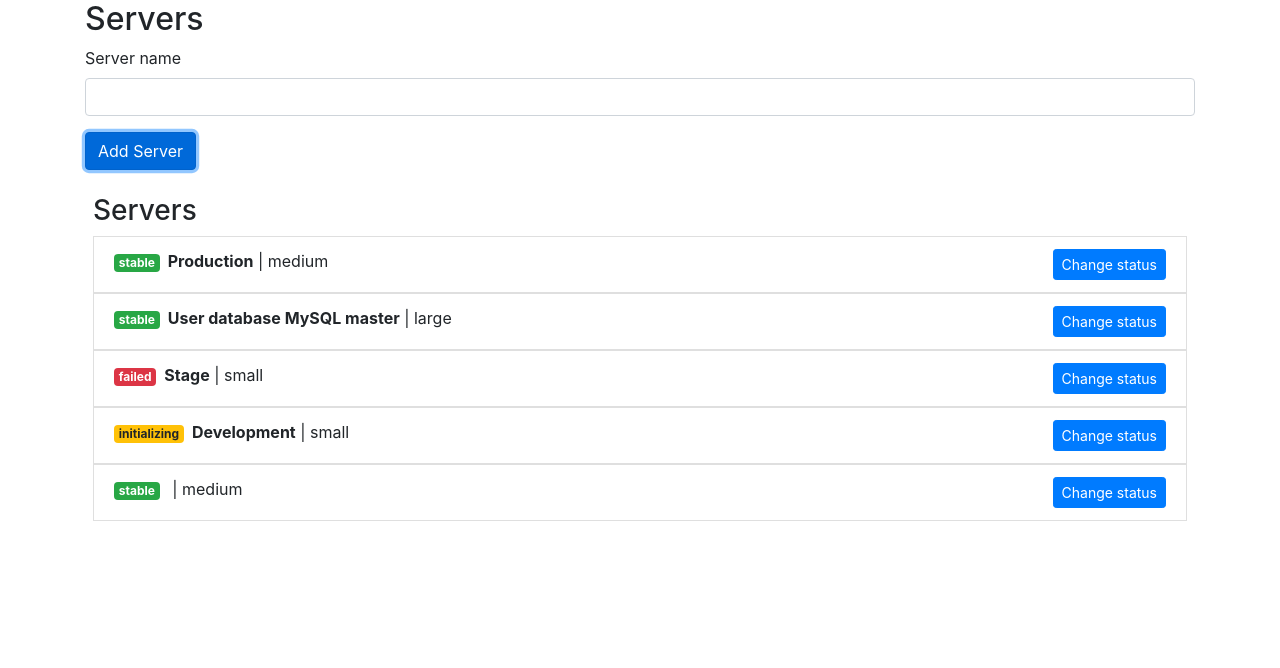
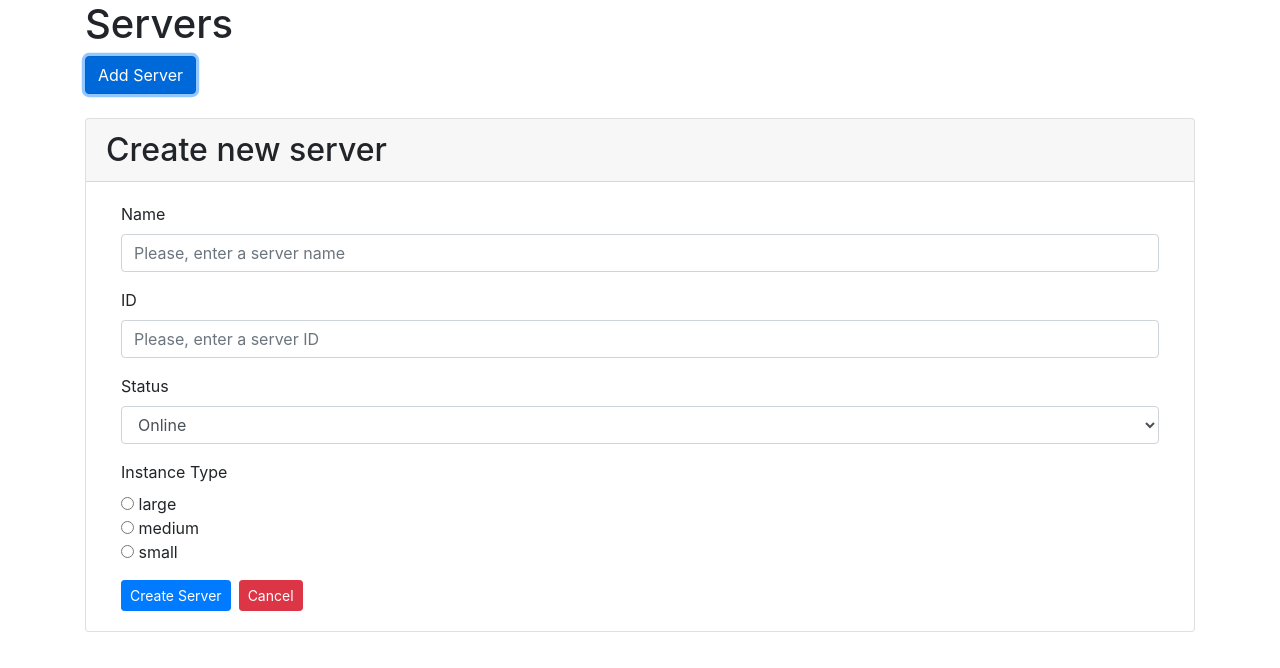
Before and after one commit to milioce/ng-course-basic, an Angular app: page / in a window 1280 px wide. Both pictures are taken after a click on the button "Add Server". Shown: the top 668 px of the page. Built offline with nearby package versions, Linux system fonts and the light colour scheme.

Commit message:
10 Forms - Create the component CreateServerComponent with a basic template

```diff
--- a/src/app/app.component.html
+++ b/src/app/app.component.html
@@ -1,3 +1 @@
-<app-servers>
-  <h2>Servers</h2>
-</app-servers>
+<app-servers></app-servers>
--- a/src/app/app.module.ts
+++ b/src/app/app.module.ts
@@ -6,13 +6,15 @@ import { AppComponent } from './app.component';
 import { ServersComponent } from './servers/servers.component';
 import { ShortenPipe } from './pipes/shorten.pipe';
 import { ServerComponent } from './servers/server/server.component';
+import { CreateServerComponent } from './servers/create-server/create-server.component';
 
 @NgModule({
   declarations: [
     AppComponent,
     ServersComponent,
     ShortenPipe,
-    ServerComponent
+    ServerComponent,
+    CreateServerComponent
   ],
   imports: [
     BrowserModule,
--- /dev/null
+++ b/src/app/servers/create-server/create-server.component.html
@@ -0,0 +1,39 @@
+<div class="container">
+  <form>
+    <div class="form-group">
+      <label for="name">Name</label>
+      <input
+        id="name"
+        class="form-control"
+        type="text"
+        placeholder="Please, enter a server name">
+    </div>
+    <div class="form-group">
+      <label for="id">ID</label>
+      <input
+        id="id"
+        class="form-control"
+        type="number"
+        placeholder="Please, enter a server ID">
+    </div>
+    <div class="form-group">
+      <label for="status">Status</label>
+      <select id="status" class="form-control">
+        <option>Online</option>
+        <option>Offline</option>
+      </select>
+    </div>
+    <div class="form-group">
+      <label for="instance">Instance Type</label>
+      <div *ngFor="let instance of instanceTypeOptions">
+        <input
+          [value]="instance"
+          name="instanceType"
+          type="radio">
+          {{ instance }}
+        </div>
+    </div>
+    <button type="submit" class="btn btn-sm btn-primary">Create Server</button>
+    <button type="submit" (click)="onCancel()" class="btn btn-sm btn-danger ml-2">Cancel</button>
+  </form>
+</div>
--- /dev/null
+++ b/src/app/servers/create-server/create-server.component.ts
@@ -0,0 +1,21 @@
+import { Component, EventEmitter, OnInit, Output } from '@angular/core';
+
+@Component({
+  selector: 'app-create-server',
+  templateUrl: './create-server.component.html',
+  styleUrls: ['./create-server.component.css']
+})
+export class CreateServerComponent implements OnInit {
+  @Output() cancel = new EventEmitter<boolean>();
+
+  instanceTypeOptions = ['large', 'medium', 'small'];
+
+  constructor() { }
+
+  ngOnInit(): void {
+  }
+
+  onCancel() {
+    this.cancel.emit(true);
+  }
+}
--- a/src/app/servers/servers.component.html
+++ b/src/app/servers/servers.component.html
@@ -1,18 +1,22 @@
 <div class="container">
-  <ng-content></ng-content>
-  <div class="form-group">
-    <label for="name">Server name</label>
-    <input #serverNameInput type="text" id="name" class="form-control">
-  </div>
+  <h1>Servers</h1>
+
   <button class="btn btn-primary"
-    (click)="onCreateServer(serverNameInput.value)">
+    (click)="displayForm = true">
     Add Server
   </button>
 
-  <div class="row px-2 mt-4">
+  <div *ngIf="displayForm" class="card mt-4">
+    <h2 class="card-header">Create new server</h2>
+    <div class="card-body">
+      <app-create-server (cancel)="displayForm = false"></app-create-server>
+    </div>
+  </div>
+
+  <div *ngIf="!displayForm" class="row px-2 mt-4 mb-2">
     <div class="col-12">
       <div>
-        <h3>Servers</h3>
+        <h2>Server List</h2>
         <ul class="list-group">
           <app-server *ngFor="let server of servers"
             [server]="server"
--- a/src/app/servers/servers.component.ts
+++ b/src/app/servers/servers.component.ts
@@ -9,17 +9,14 @@ import { ServersService } from './services/servers.service';
 })
 
 export class ServersComponent {
-  serverName = '';
   servers: Server[];
+  displayForm = false;
 
   constructor(private service: ServersService) {
     this.servers = service.servers;
   }
 
-  onCreateServer(serverName: string) {
-    const server = new Server(serverName, this.servers.length, 'stable', 'medium');
-    this.service.addServer(server);
-    this.service.logNewServer(server);
+  onCreateServer() {
   }
 
   changeServerStatus(server: Server) {
```
Also changed, not shown: src/app/servers/create-server/create-server.component.css (added), 1 other file (tests, documents, lock files or other folders).
